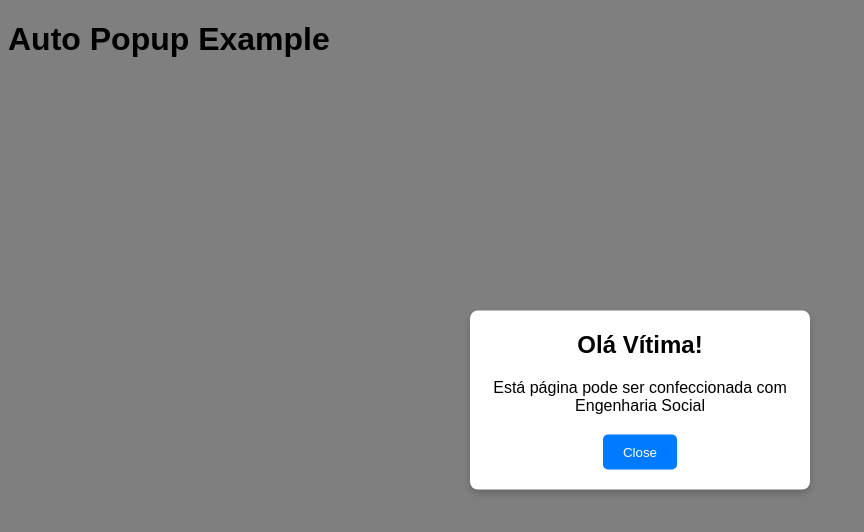
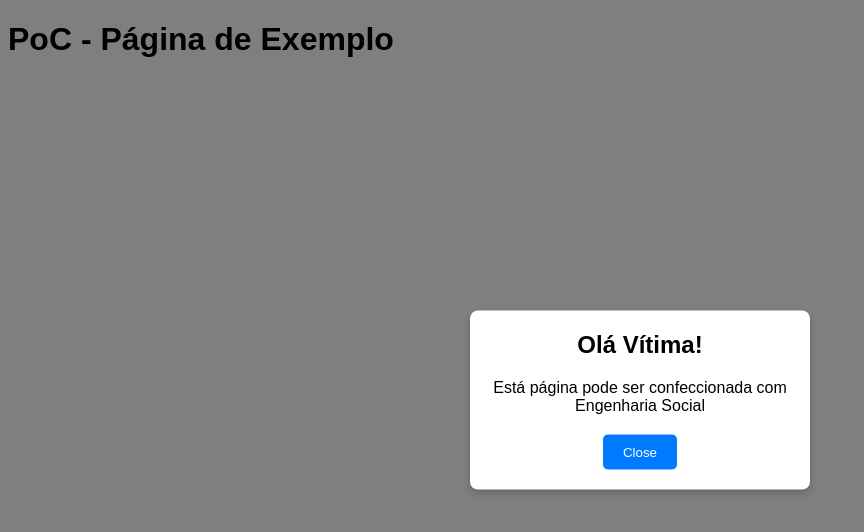
Before and after one commit to bruzistico/attacker, a plain HTML site: page xss.html in a window 1280 px wide. Shown: the whole page, without its empty margins (0-864 px from the left). Drawn offline with Linux system fonts and the light colour scheme.

Commit message:
Update xss.html

```diff
--- a/xss.html
+++ b/xss.html
@@ -3,7 +3,7 @@
 <head>
     <meta charset="UTF-8">
     <meta name="viewport" content="width=device-width, initial-scale=1.0">
-    <title>Página de Exemplo</title>
+    <title>Página Maliciosa</title>
     <style>
         body {
             font-family: Arial, sans-serif;
@@ -53,7 +53,7 @@
     </style>
 </head>
 <body>
-    <h1>Auto Popup Example</h1>
+    <h1>PoC - Página de Exemplo</h1>
 
     <!-- Popup and Overlay -->
     <div class="overlay" id="overlay"></div>
```
